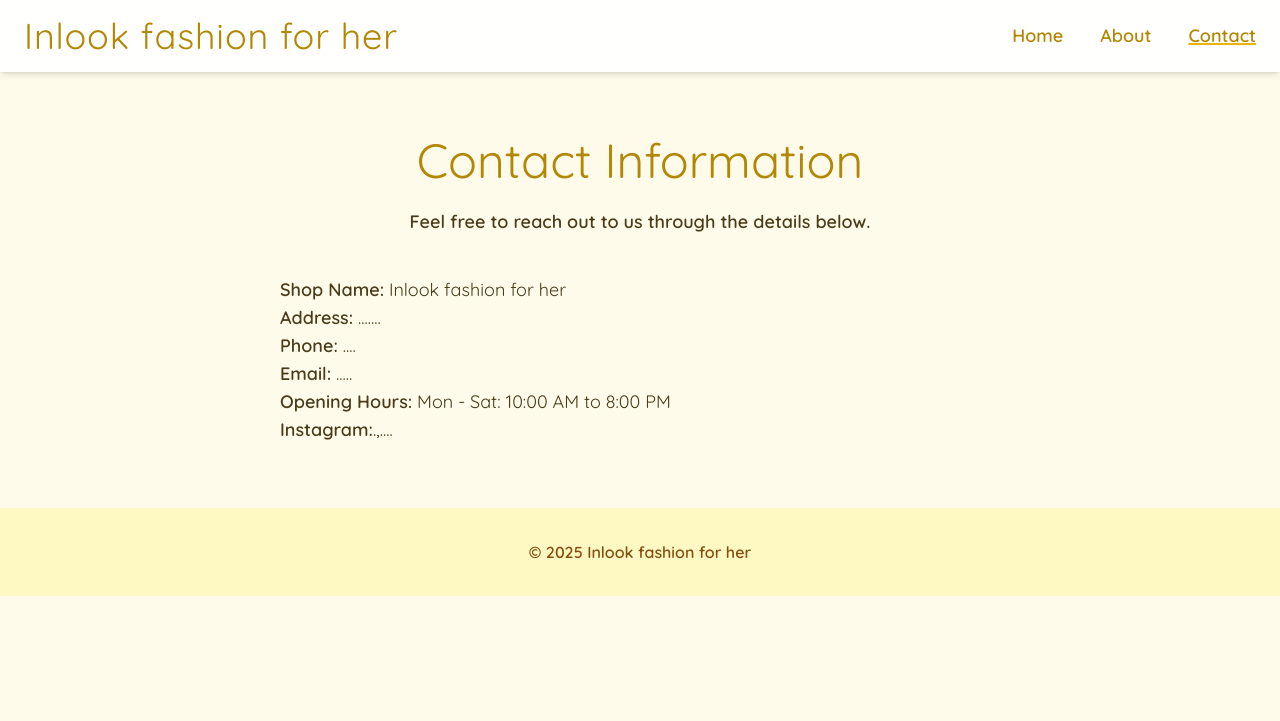
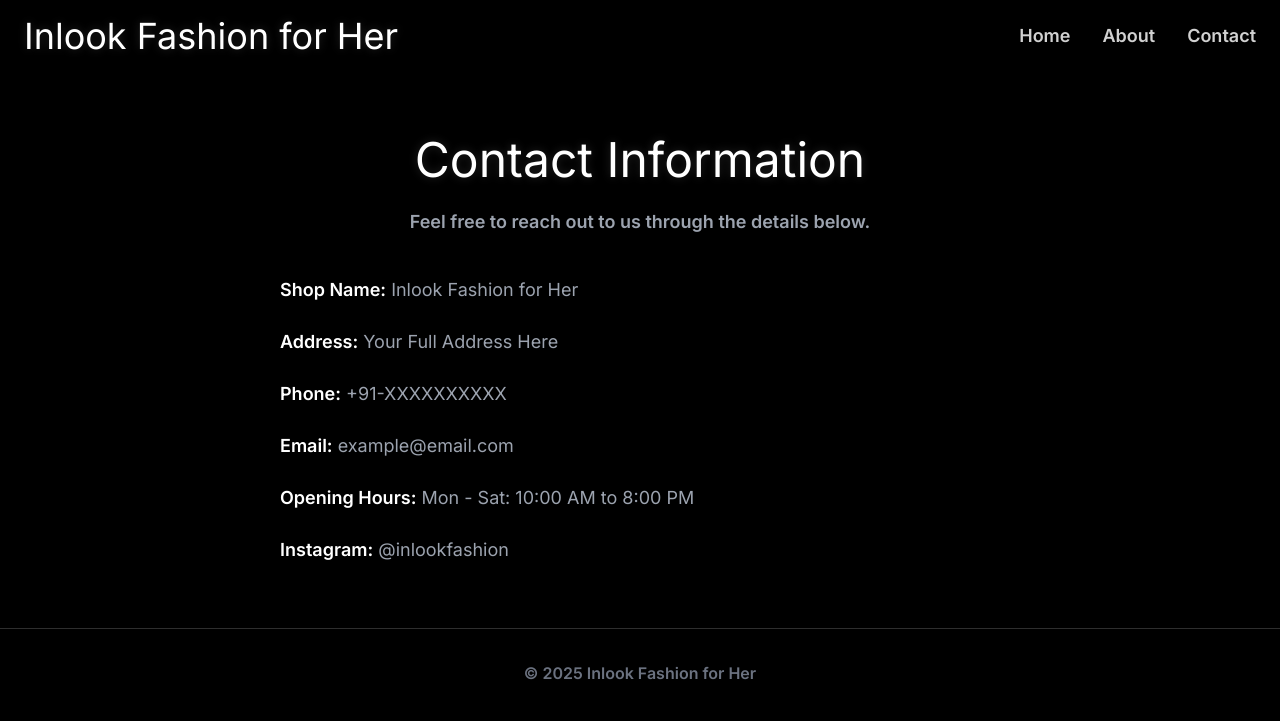
Before and after one commit to Bhautikd/inlook, a plain HTML site: page contact.html in a window 1280 px wide. Drawn offline with nearby package versions, Linux system fonts and the light colour scheme.

Commit message:
Update contact.html

```diff
--- a/contact.html
+++ b/contact.html
@@ -3,71 +3,79 @@
 <head>
   <meta charset="UTF-8" />
   <meta name="viewport" content="width=device-width, initial-scale=1" />
-  <title>Contact Us</title>
+  <title>Contact Inlook</title>
   <script src="https://cdn.tailwindcss.com"></script>
-  <link href="https://fonts.googleapis.com/css2?family=Quicksand:wght@400;600&display=swap" rel="stylesheet" />
+  <link href="https://fonts.googleapis.com/css2?family=Inter:wght@400;600&display=swap" rel="stylesheet" />
   <style>
     body {
-      font-family: 'Quicksand', sans-serif;
-      background: #fffbea;
-      color: #4a3c1b;
-      min-height: 100vh;
+      font-family: 'Inter', sans-serif;
+      background-color: #000000;
+      color: #d1d1d1;
     }
     h1, h2 {
       font-weight: 700;
-      color: #b28704;
+      color: #ffffff;
+      text-shadow: 0 0 10px rgba(255, 255, 255, 0.15);
     }
     nav a {
       font-weight: 600;
-      color: #b28704;
+      color: #d1d1d1;
       transition: color 0.3s ease;
     }
     nav a:hover {
-      color: #f7d94c;
+      color: #ffffff;
+    }
+    footer {
+      border-top: 1px solid #2e2e2e;
     }
   </style>
 </head>
 <body>
+
   <!-- Header -->
-  <header class="sticky top-0 bg-white bg-opacity-90 backdrop-blur-md py-4 shadow-md z-50">
+  <header class="sticky top-0 bg-black py-4 shadow-md z-50">
     <div class="max-w-7xl mx-auto px-6 flex justify-between items-center">
-      <h1 class="text-4xl cursor-pointer select-none tracking-wide">Inlook fashion for her</h1>
-      <nav class="space-x-8 text-lg">
-        <a href="index.html">Home</a>
-        <a href="about.html">About</a>
-        <a href="contact.html" class="underline decoration-yellow-500 decoration-2">Contact</a>
+      <h1 class="text-4xl">Inlook Fashion for Her</h1>
+      <nav>
+        <button id="nav-toggle" class="block md:hidden text-white">
+          <svg class="w-6 h-6" fill="none" stroke="currentColor" viewBox="0 0 24 24">
+            <path stroke-linecap="round" stroke-linejoin="round" stroke-width="2"
+              d="M4 6h16M4 12h16M4 18h16"></path>
+          </svg>
+        </button>
+        <ul id="nav-menu" class="hidden md:flex space-x-8 text-lg">
+          <li><a href="index.html">Home</a></li>
+          <li><a href="about.html">About</a></li>
+          <li><a href="contact.html">Contact</a></li>
+        </ul>
       </nav>
     </div>
   </header>
+  <script>
+    document.getElementById('nav-toggle').addEventListener('click', () => {
+      document.getElementById('nav-menu').classList.toggle('hidden');
+    });
+  </script>
 
-  <!-- Contact Info Section -->
+  <!-- Contact Info -->
   <section class="max-w-3xl mx-auto px-6 py-16">
     <h2 class="text-5xl text-center mb-6">Contact Information</h2>
-    <p class="text-center text-lg font-semibold mb-10">
+    <p class="text-center text-lg font-semibold text-gray-400 mb-10">
       Feel free to reach out to us through the details below.
     </p>
-    <div class="space-y-6 text-lg font-medium">
-      <div>
-        <strong>Shop Name:</strong> Inlook fashion for her      <div>
-        <strong>Address:</strong> .......
-      </div>
-      <div>
-        <strong>Phone:</strong> ....
-      </div>
-      <div>
-        <strong>Email:</strong> .....      </div>
-      <div>
-        <strong>Opening Hours:</strong> Mon - Sat: 10:00 AM to 8:00 PM
-      </div>
-      <div>
-        <strong>Instagram:</strong>.,....
-      </div>
+    <div class="space-y-6 text-lg font-medium text-gray-400">
+      <p><strong class="text-white">Shop Name:</strong> Inlook Fashion for Her</p>
+      <p><strong class="text-white">Address:</strong> Your Full Address Here</p>
+      <p><strong class="text-white">Phone:</strong> +91-XXXXXXXXXX</p>
+      <p><strong class="text-white">Email:</strong> example@email.com</p>
+      <p><strong class="text-white">Opening Hours:</strong> Mon - Sat: 10:00 AM to 8:00 PM</p>
+      <p><strong class="text-white">Instagram:</strong> @inlookfashion</p>
     </div>
   </section>
 
   <!-- Footer -->
-  <footer class="bg-yellow-100 text-yellow-800 text-center py-8 font-semibold select-none">
-    &copy; 2025 Inlook fashion for her
+  <footer class="bg-black text-gray-500 text-center py-8 font-semibold">
+    &copy; 2025 Inlook Fashion for Her
   </footer>
 </body>
 </html>
```
